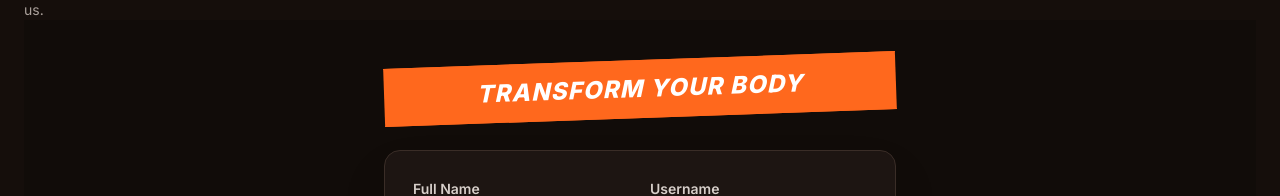
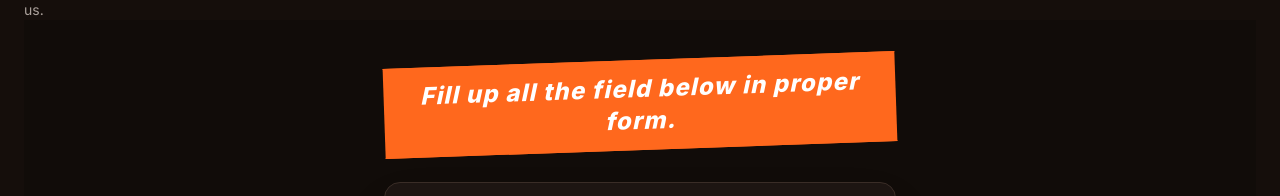
Before and after one commit to official2talha-client/Gym_client, a React (Vite) app: page /register in a window 1280 px wide. Shown: the part 184-380 px from the top of the page. Built offline with nearby package versions, Linux system fonts and the light colour scheme; no server answers.

Commit message:
fix: update registration prompt to clarify form completion instructions

```diff
--- a/src/components/Register.jsx
+++ b/src/components/Register.jsx
@@ -106,7 +106,7 @@ const navigate = useNavigate();
 
         <div className="relative mb-8 overflow-hidden border-y border-[#ff681d] bg-[#ff681d] py-3 rotate-[-2deg]">
           <p className="text-center font-black italic tracking-wider text-white text-xl sm:text-2xl">
-            TRANSFORM YOUR BODY
+            Fill up all the field below in proper form.
           </p>
         </div>
 
```
